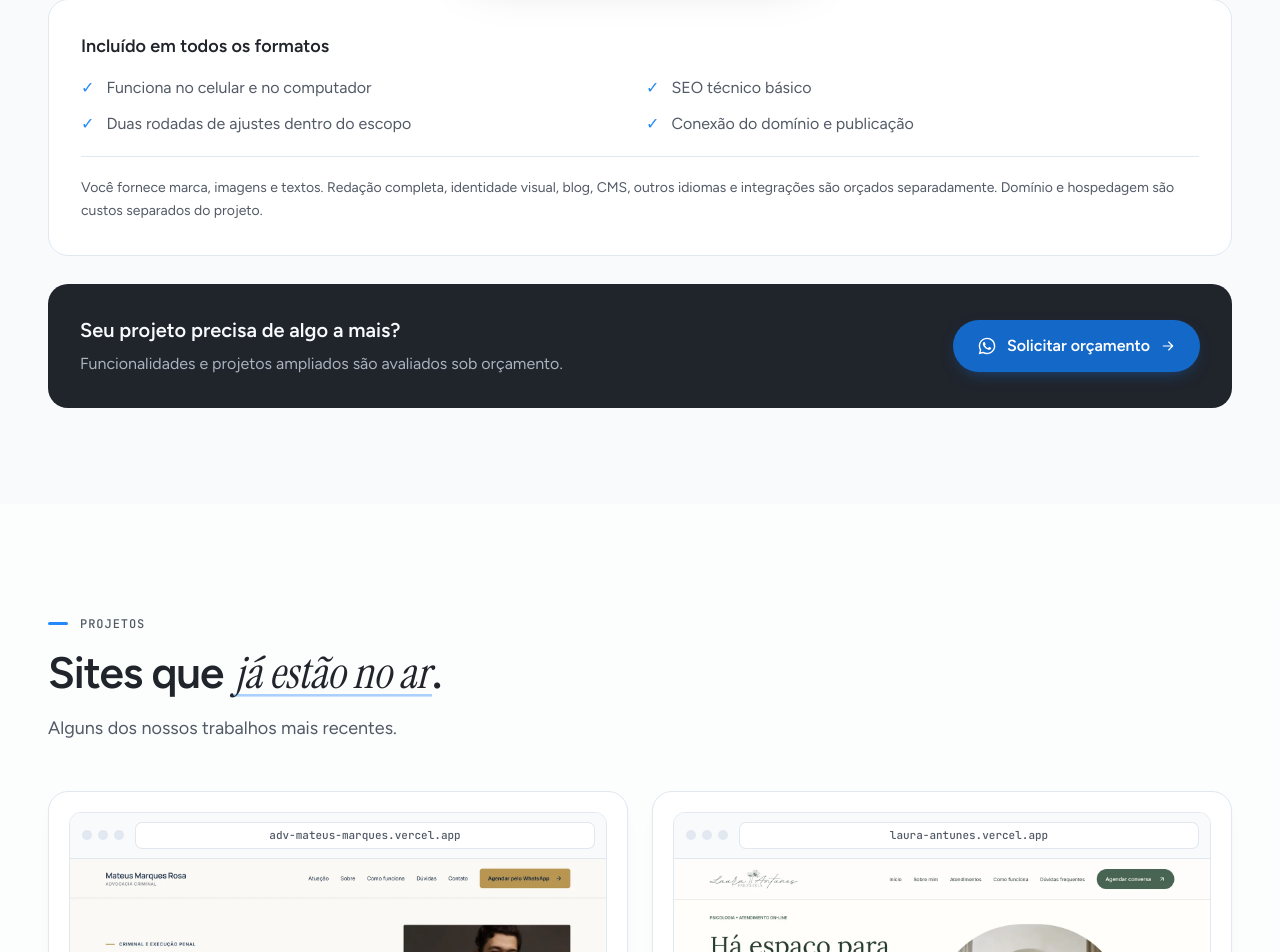
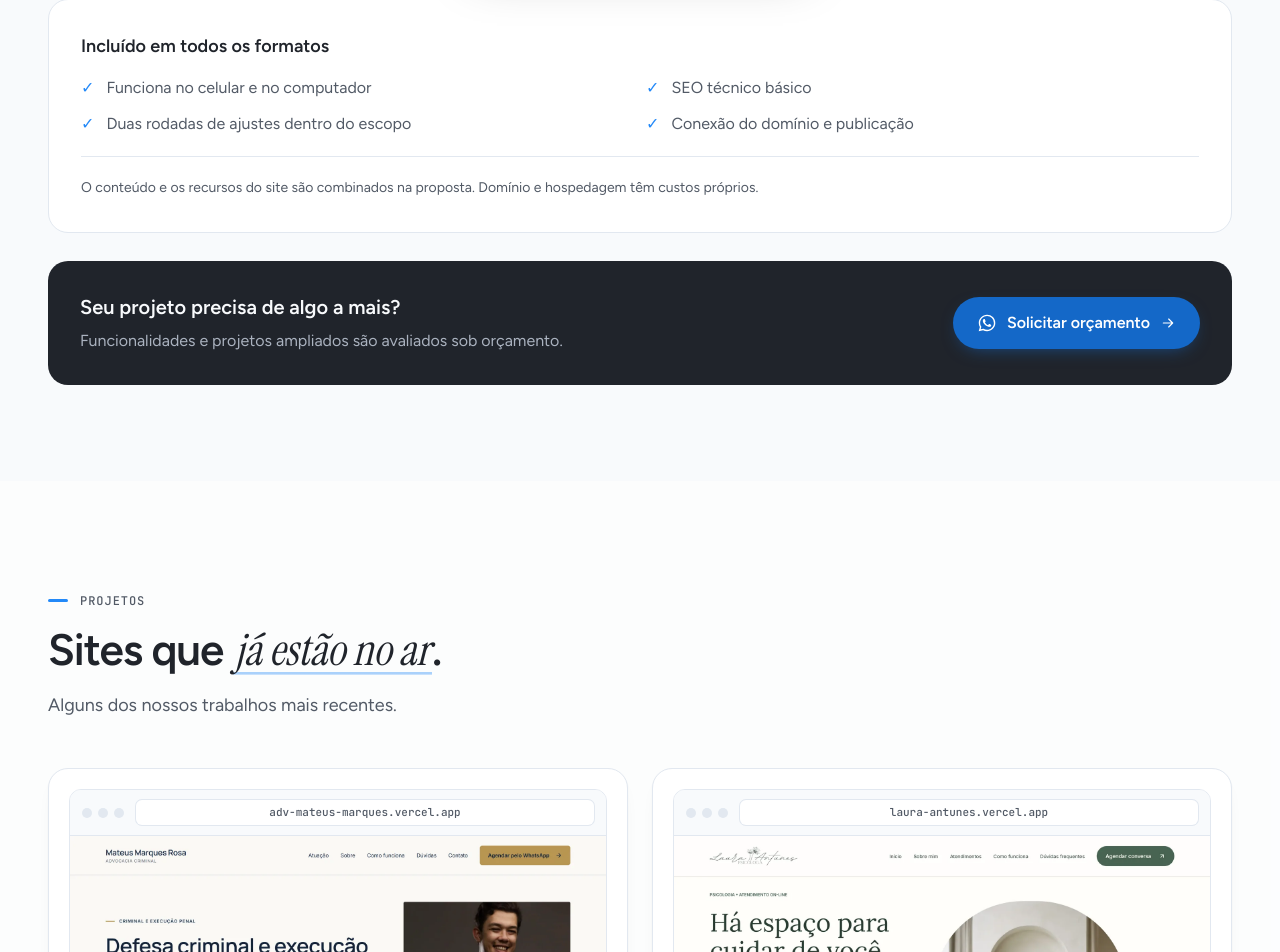
Before and after one commit to peddroccas/philocode, a Next.js app: page /criacao-de-sites in a window 1280 px wide. Shown: the part 1687-2639 px from the top of the page. Built offline with nearby package versions, Linux system fonts and the light colour scheme; no server answers.

Commit message:
fix: simplify site content responsibilities copy

```diff
--- a/src/components/sections/Pricing.tsx
+++ b/src/components/sections/Pricing.tsx
@@ -1,4 +1,4 @@
-import { siteOffers, shopifyOffers, siteInclusions, support, formatPrice, offerMessage, whatsappMessages, type Offer, type Service } from "@/content/site";
+import { siteOffers, shopifyOffers, siteInclusions, siteProjectNote, support, formatPrice, offerMessage, whatsappMessages, type Offer, type Service } from "@/content/site";
 import { Container } from "@/components/ui/Container";
 import { SectionHeading } from "@/components/ui/Heading";
 import { CtaButton } from "@/components/ui/CtaButton";
@@ -17,7 +17,7 @@ export function Pricing({ service = "sites" }: { service?: Service }) {
   return <section id="valores" aria-labelledby="valores-title" className="scroll-mt-24 py-14 md:py-20 lg:py-24"><Container>
     <SectionHeading id="valores-title" eyebrow="Investimento" title={{ before: "Você sabe o que ", emphasis: "vai receber", after: "." }} intro="Valores iniciais para novas contratações. Entendemos sua demanda e confirmamos entregas, prazo e investimento na proposta." />
     {service === "shopify" ? <div className="mt-9 space-y-10">{[{ title: "Ajustes e componentes", offers: offers.slice(0, 2) }, { title: "Páginas e lojas", offers: offers.slice(2, 5) }, { title: "Demandas por hora", offers: offers.slice(5) }].map(group => <div key={group.title}><p className="mb-4 font-mono text-xs tracking-widest text-muted uppercase">{group.title}</p><div className={`grid gap-5 ${group.offers.length === 3 ? "lg:grid-cols-3" : group.offers.length === 2 ? "md:grid-cols-2" : "max-w-xl"}`}>{group.offers.map(offer => <OfferCard key={offer.id} offer={offer} service={service} />)}</div></div>)}</div> : <div className="mt-9 grid gap-5 lg:grid-cols-3">{offers.map(offer => <OfferCard key={offer.id} offer={offer} service={service} />)}</div>}
-    {service === "sites" ? <div className="mt-7 rounded-card border border-line bg-surface p-6 sm:p-8"><h3 className="text-lg font-semibold">Incluído em todos os formatos</h3><ul className="mt-4 grid gap-3 sm:grid-cols-2">{siteInclusions.map(item => <li key={item} className="flex gap-3 text-muted"><span aria-hidden className="text-brand">✓</span>{item}</li>)}</ul><p className="mt-5 border-t border-line pt-5 text-sm leading-relaxed text-muted">Você fornece marca, imagens e textos. Redação completa, identidade visual, blog, CMS, outros idiomas e integrações são orçados separadamente. Domínio e hospedagem são custos separados do projeto.</p></div> : <p className="mt-7 max-w-4xl text-sm leading-relaxed text-muted">Plano Shopify, domínio, temas e aplicativos pagos são contratados pelo cliente. Layout visual inteiramente novo exige avaliação específica e eventual parceria com designer. Integrações complexas, migrações, apps próprios, headless e projetos Plus ficam fora dos pacotes.</p>}
+    {service === "sites" ? <div className="mt-7 rounded-card border border-line bg-surface p-6 sm:p-8"><h3 className="text-lg font-semibold">Incluído em todos os formatos</h3><ul className="mt-4 grid gap-3 sm:grid-cols-2">{siteInclusions.map(item => <li key={item} className="flex gap-3 text-muted"><span aria-hidden className="text-brand">✓</span>{item}</li>)}</ul><p className="mt-5 border-t border-line pt-5 text-sm leading-relaxed text-muted">{siteProjectNote}</p></div> : <p className="mt-7 max-w-4xl text-sm leading-relaxed text-muted">Plano Shopify, domínio, temas e aplicativos pagos são contratados pelo cliente. Layout visual inteiramente novo exige avaliação específica e eventual parceria com designer. Integrações complexas, migrações, apps próprios, headless e projetos Plus ficam fora dos pacotes.</p>}
     {service === "sites" && <div className="mt-7 flex flex-col gap-5 rounded-card bg-ink p-6 text-snow sm:flex-row sm:items-center sm:justify-between sm:p-8"><div><h3 className="text-xl font-semibold">Seu projeto precisa de algo a mais?</h3><p className="mt-2 text-mist">Funcionalidades e projetos ampliados são avaliados sob orçamento.</p></div><CtaButton location="sites-sob-orcamento" message={whatsappMessages.sites} /></div>}
   </Container></section>;
 }
--- a/src/content/site.ts
+++ b/src/content/site.ts
@@ -35,6 +35,7 @@ export const siteOffers: Offer[] = [
   { id: "landing-page", name: "Landing page", price: 1490, featured: true, summary: "Uma página dedicada à sua campanha, serviço ou oferta.", includes: ["Estrutura voltada à ação da campanha", "Design e desenvolvimento incluídos", "Formulário e chamadas para contato"] },
   { id: "institucional", name: "Site institucional", price: 2490, summary: "Mais espaço para contar a história da empresa e apresentar seus serviços.", includes: ["Até 5 páginas com identidade compartilhada", "Design e desenvolvimento incluídos", "Navegação e estrutura de conteúdo"] },
 ];
+export const siteProjectNote = "O conteúdo e os recursos do site são combinados na proposta. Domínio e hospedagem têm custos próprios.";
 export const siteInclusions = ["Funciona no celular e no computador", "SEO técnico básico", "Duas rodadas de ajustes dentro do escopo", "Conexão do domínio e publicação"];
 export const shopifyOffers: Offer[] = [
   { id: "ajuste", name: "Ajuste ou correção", price: 290, summary: "Para resolver uma alteração pequena ou um problema específico na loja.", includes: ["Uma demanda pontual delimitada na proposta", "Análise do problema antes da contratação", "Conferência no computador e no celular"] },
@@ -123,7 +124,7 @@ export const siteFaq: FaqItem[] = [
   { question: "Qual formato é melhor para o meu negócio?", answer: "Uma página profissional reúne apresentação, serviços e contato. Uma landing page atende a uma campanha ou oferta. Um institucional distribui informações em páginas próprias. Na conversa, ajudamos você a escolher." },
   { question: "O que está incluído no preço?", answer: `Design e desenvolvimento, versão para celular e computador, SEO técnico básico, WhatsApp, publicação e duas rodadas de ajustes dentro do escopo. Página profissional a partir de R$ ${formatPrice(siteOffers[0].price)}, landing page a partir de R$ ${formatPrice(siteOffers[1].price)} e institucional de até 5 páginas a partir de R$ ${formatPrice(siteOffers[2].price)}.` },
   { question: "Como é definido o escopo do projeto?", answer: "A proposta define o conteúdo e as funcionalidades que o seu site precisa. O investimento depende do trabalho envolvido, e não apenas da quantidade de blocos. Mudanças no escopo são avaliadas e orçadas antes de executar." },
-  { question: "Quem fornece os textos, as imagens e o domínio?", answer: "Você fornece sua marca, textos e imagens e registra o domínio em seu nome. Nós conectamos o domínio ao site. Redação completa, identidade visual, blog, CMS, outros idiomas e integrações são avaliados separadamente." },
+  { question: "Quem fornece os textos, as imagens e o domínio?", answer: "Combinamos na proposta o que você já tem e o apoio necessário com textos e imagens. O domínio é registrado em seu nome, e nós cuidamos da conexão." },
   { question: "Como funcionam os ajustes e o prazo?", answer: "Cada projeto inclui duas rodadas de revisão dentro do escopo. Uma rodada é uma lista de pedidos enviada de uma vez. O prazo é definido na proposta, considerando os materiais e os retornos de aprovação. Pedidos adicionais são orçados antes da execução." },
   { question: "Preciso contratar manutenção?", answer: `O acompanhamento é opcional. Cuidados técnicos custam R$ ${formatPrice(support.sites[0].price)}/mês; o plano com até uma hora de pequenas alterações custa R$ ${formatPrice(support.sites[1].price)}/mês. Sem o plano, você precisa de hospedagem própria. O domínio é separado. Contratos existentes mantêm suas condições.` },
   { question: "Posso desistir depois de contratar?", answer: "Sim. Em até 7 dias após a contratação, devolvemos integralmente o valor pago." },
```
Also changed, not shown: 2 other files (tests, documents, lock files or other folders).
